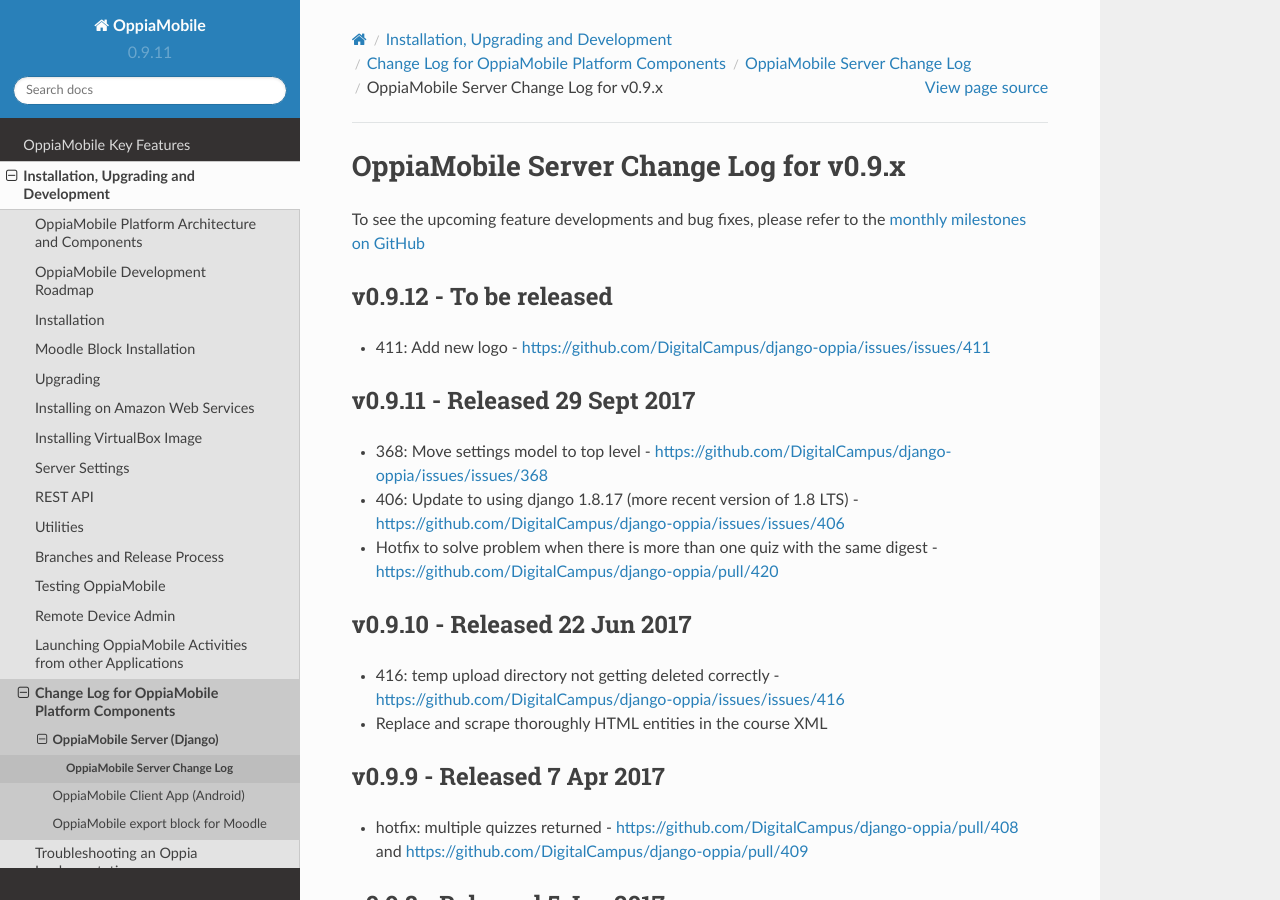
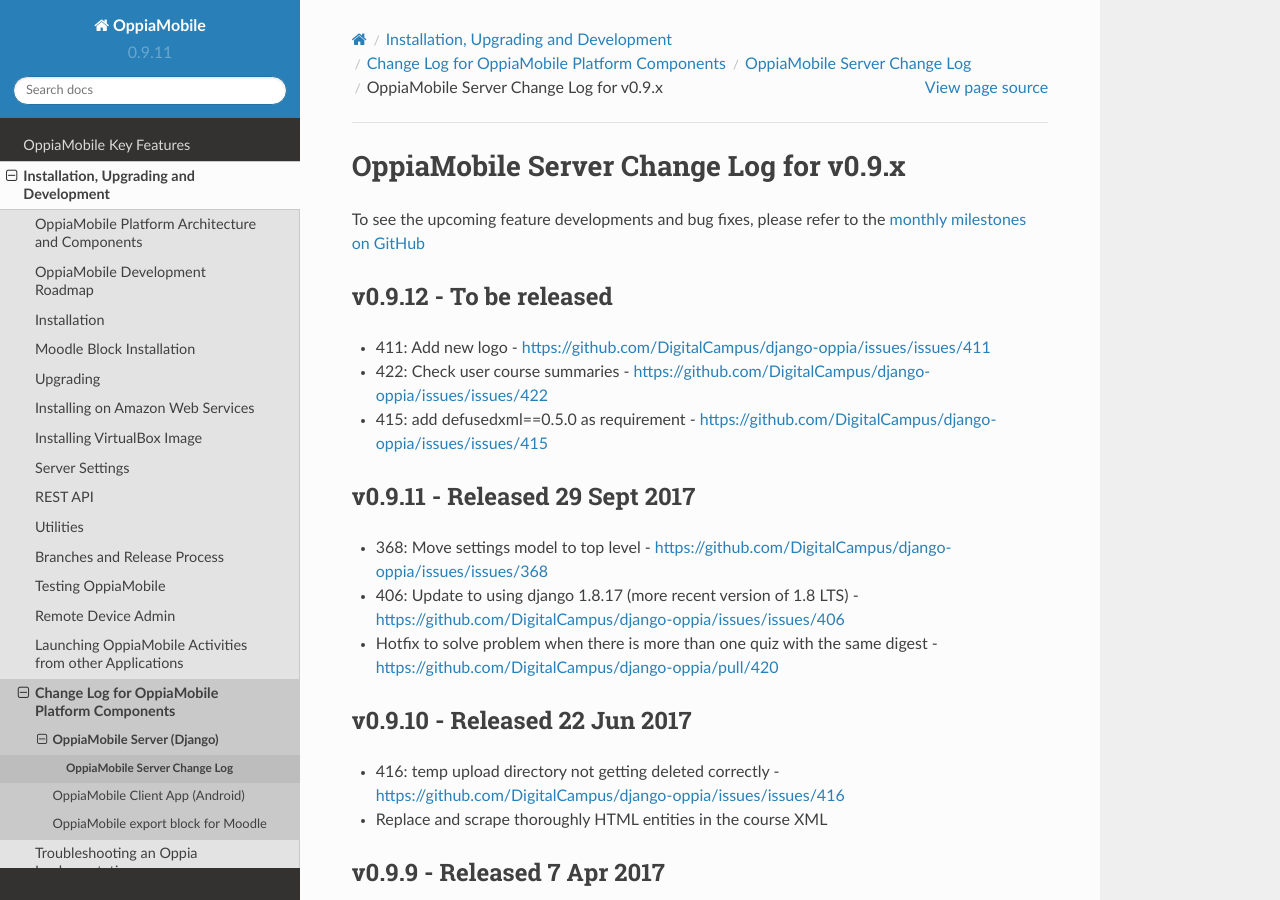
Before and after one commit to DigitalCampus/django-oppia, a Sphinx documentation site: the page built from docs/dev/changelog_server_v0.9.rst, in a window 1280 px wide and 900 px high. Built offline with Sphinx 7.4.7 and the Read the Docs theme 2.0.0, drawn with Linux system fonts in a browser that asks for light colours; the version number is read from the project's files by our own code.

Commit message:
update & merge

```diff
--- a/docs/dev/changelog_server_v0.9.rst
+++ b/docs/dev/changelog_server_v0.9.rst
@@ -10,7 +10,8 @@
 --------------------------------
 
 * 411: Add new logo - https://github.com/DigitalCampus/django-oppia/issues/issues/411
-
+* 422: Check user course summaries - https://github.com/DigitalCampus/django-oppia/issues/issues/422
+* 415: add defusedxml==0.5.0 as requirement - https://github.com/DigitalCampus/django-oppia/issues/issues/415
 
 .. _serverv0.9.11:
 
--- a/requirements.txt
+++ b/requirements.txt
@@ -4,3 +4,4 @@
 django-crispy-forms>=1.4.0
 pytz
 django-gcm>=1.2.0
+defusedxml==0.5.0
```
